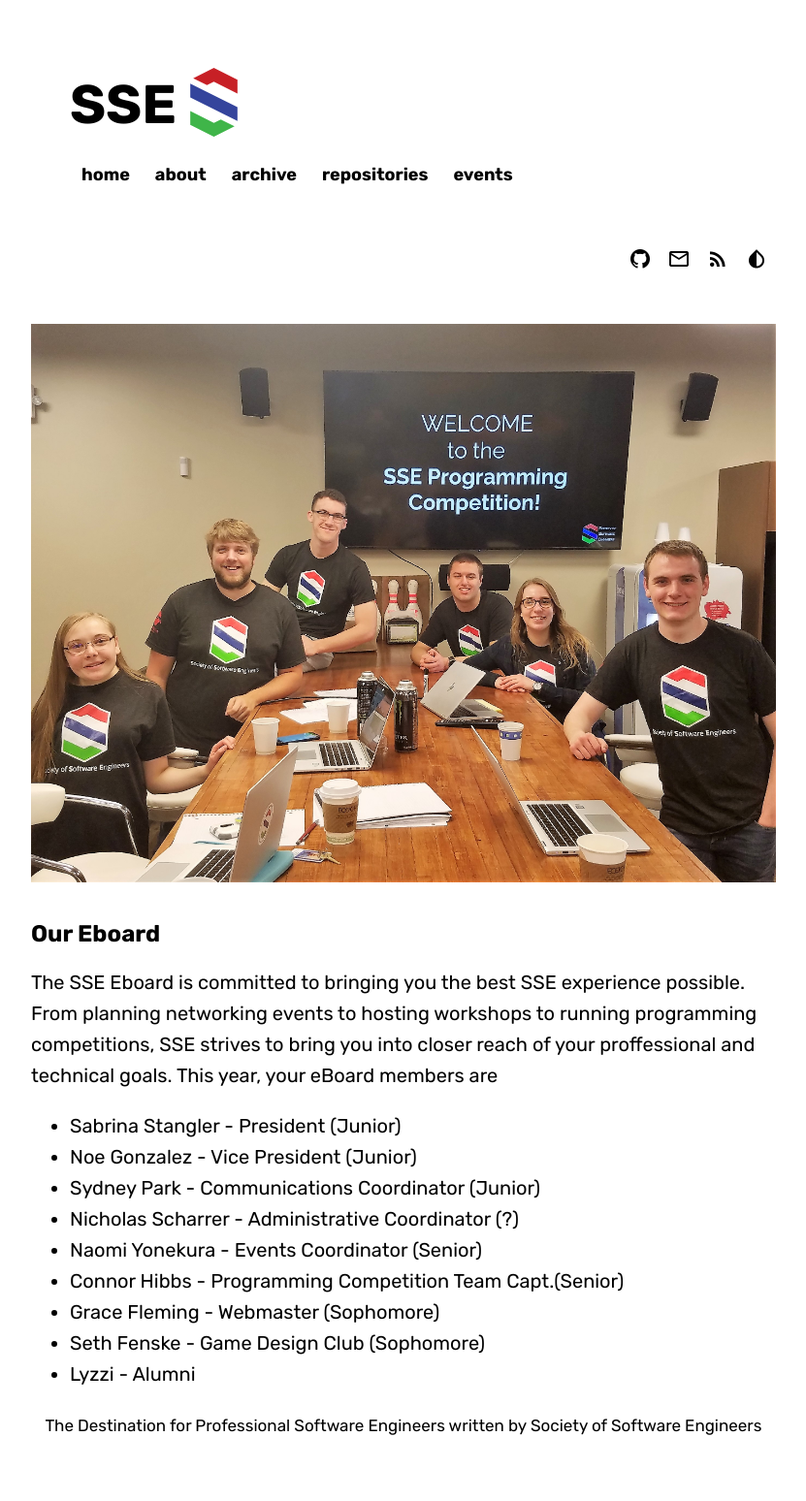
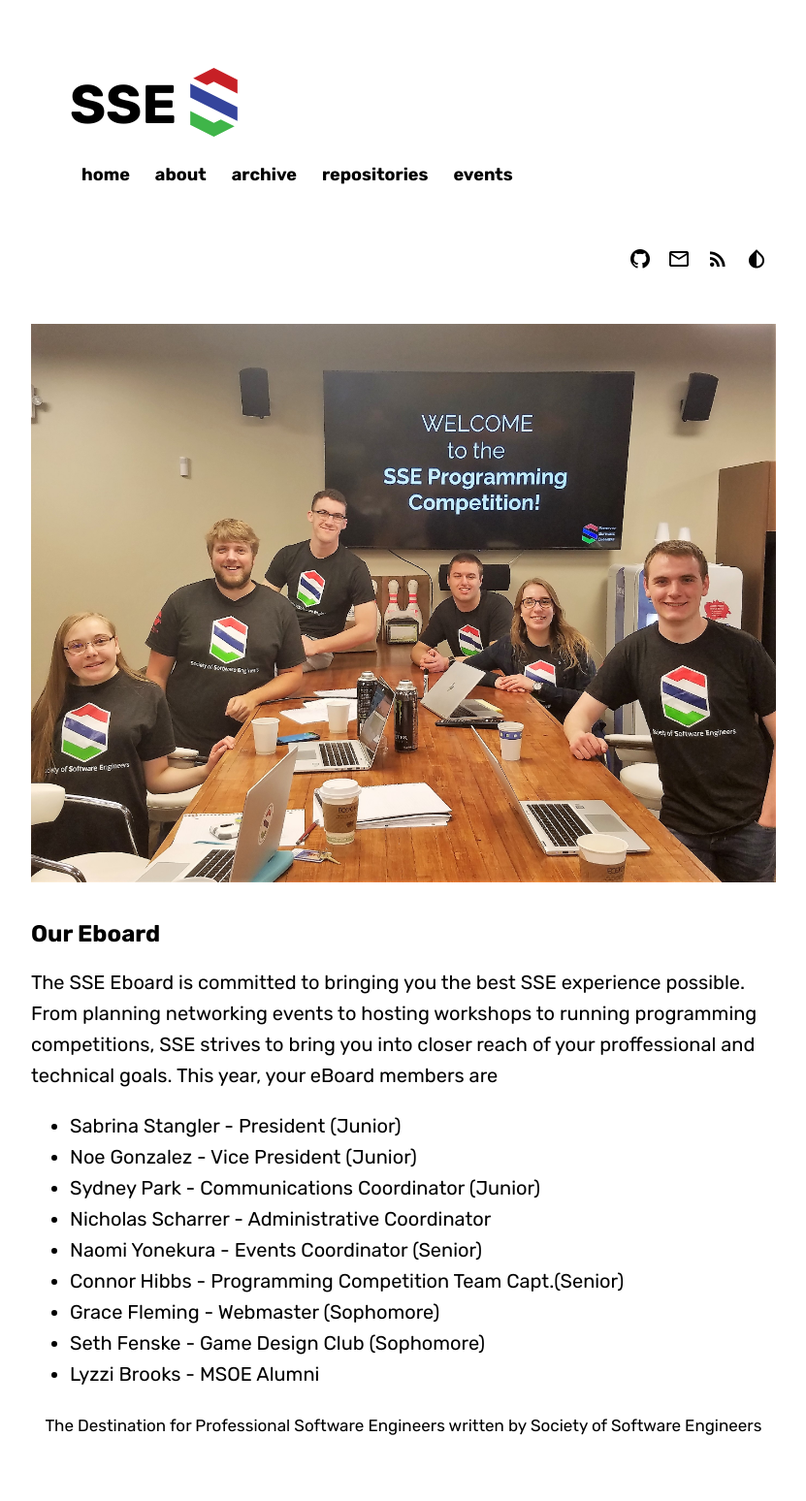
Before and after one commit to msoe-sse/msoe-sse.github.io, a Jekyll site: the page built from eBoard.md, in a window 1280 px wide. Shown: the whole page at 97% size, without its empty margins (224-1055 px from the left). Built offline with Jekyll 4.4.1, drawn with Linux system fonts in a browser that asks for light colours; some web fonts are replaced.

Commit message:
Fix a few things in eboard page

```diff
--- a/eBoard.md
+++ b/eBoard.md
@@ -14,9 +14,9 @@ The SSE Eboard is committed to bringing you the best SSE experience possible. Fr
 * Sabrina Stangler - President (Junior)
 * Noe Gonzalez - Vice President (Junior)
 * Sydney Park - Communications Coordinator (Junior)
-* Nicholas Scharrer - Administrative Coordinator (?)
+* Nicholas Scharrer - Administrative Coordinator
 * Naomi Yonekura - Events Coordinator (Senior)
 * Connor Hibbs - Programming Competition Team Capt.(Senior)
 * Grace Fleming - Webmaster (Sophomore)
 * Seth Fenske - Game Design Club (Sophomore)
-* Lyzzi - Alumni
+* Lyzzi Brooks - MSOE Alumni
```
